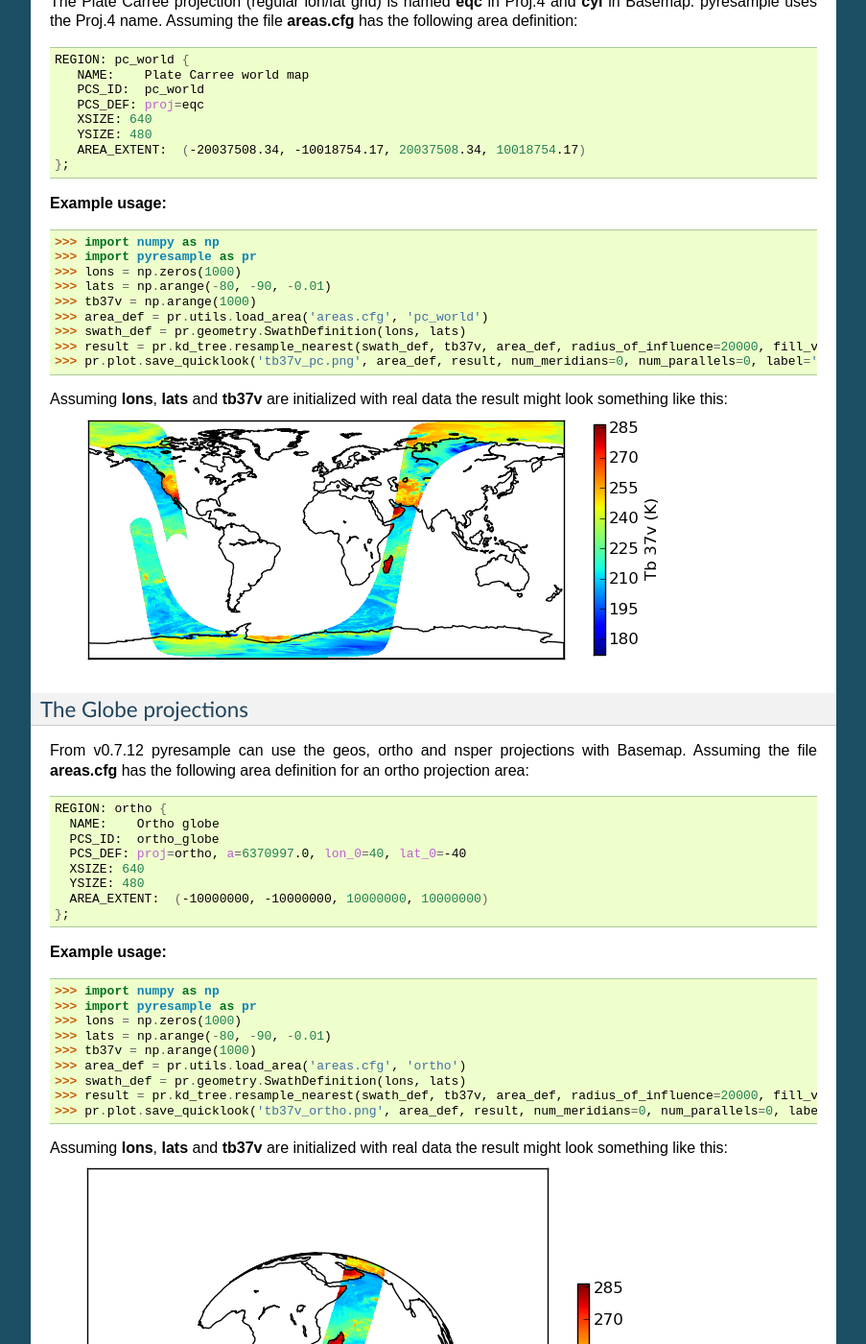
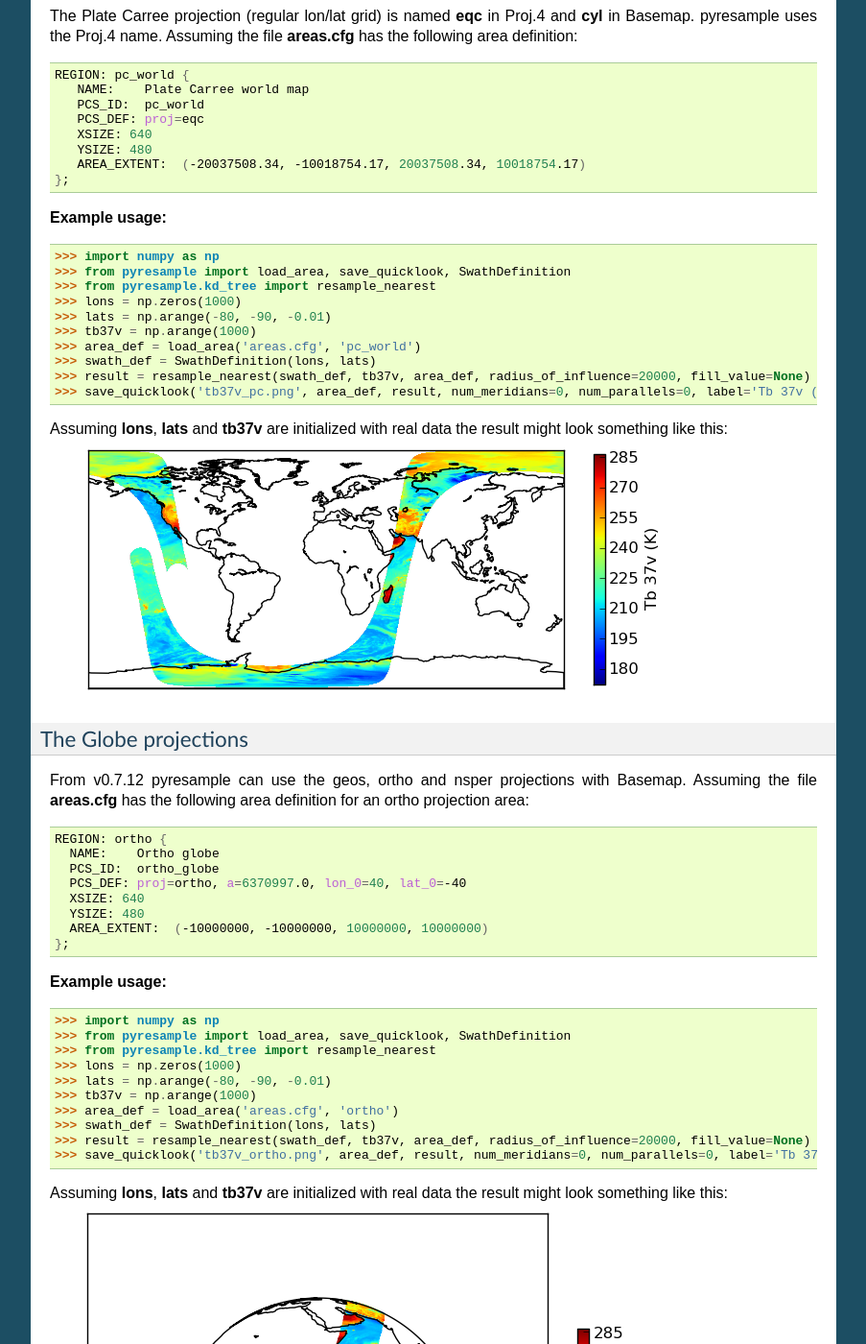
Before and after one commit to pytroll/pyresample, a Sphinx documentation site: the page built from docs/source/plot.rst, in a window 1280 px wide and 1400 px high, scrolled down 1127 px. Shown: the whole window at 96% size, without its empty margins (198-1101 px from the left). Built offline with Sphinx 7.4.7, drawn with Linux system fonts in a browser that asks for light colours; some of the changed text lies outside the part shown.

Commit message:
Revert import removal in init and add easy access imports
Includes attempt to remove circular dependency between utils and
geometry module.

```diff
--- a/docs/source/plot.rst
+++ b/docs/source/plot.rst
@@ -15,15 +15,16 @@ The function **plot.save_quicklook** saves the Basemap image directly to file.
 .. doctest::
 
  >>> import numpy as np
- >>> import pyresample as pr
+ >>> from pyresample import load_area, save_quicklook, SwathDefinition
+ >>> from pyresample.kd_tree import resample_nearest
  >>> lons = np.zeros(1000)
  >>> lats = np.arange(-80, -90, -0.01)
  >>> tb37v = np.arange(1000)
- >>> area_def = pr.utils.load_area('areas.cfg', 'ease_sh')
- >>> swath_def = pr.geometry.SwathDefinition(lons, lats)
- >>> result = pr.kd_tree.resample_nearest(swath_def, tb37v, area_def,
- ...                                      radius_of_influence=20000, fill_value=None)
- >>> pr.plot.save_quicklook('tb37v_quick.png', area_def, result, label='Tb 37v (K)')
+ >>> area_def = load_area('areas.cfg', 'ease_sh')
+ >>> swath_def = SwathDefinition(lons, lats)
+ >>> result = resample_nearest(swath_def, tb37v, area_def,
+ ...                           radius_of_influence=20000, fill_value=None)
+ >>> save_quicklook('tb37v_quick.png', area_def, result, label='Tb 37v (K)')
 
 Assuming **lons**, **lats** and **tb37v** are initialized with real data the result might look something like this:
   .. image:: _static/images/tb37v_quick.png
@@ -49,14 +50,15 @@ Assuming the file **areas.cfg** has the following area definition:
 **Example usage:**
 
  >>> import numpy as np
- >>> import pyresample as pr
+ >>> from pyresample import load_area, save_quicklook, SwathDefinition
+ >>> from pyresample.kd_tree import resample_nearest
  >>> lons = np.zeros(1000)
  >>> lats = np.arange(-80, -90, -0.01)
  >>> tb37v = np.arange(1000)
- >>> area_def = pr.utils.load_area('areas.cfg', 'pc_world')
- >>> swath_def = pr.geometry.SwathDefinition(lons, lats)
- >>> result = pr.kd_tree.resample_nearest(swath_def, tb37v, area_def, radius_of_influence=20000, fill_value=None)
- >>> pr.plot.save_quicklook('tb37v_pc.png', area_def, result, num_meridians=0, num_parallels=0, label='Tb 37v (K)')
+ >>> area_def = load_area('areas.cfg', 'pc_world')
+ >>> swath_def = SwathDefinition(lons, lats)
+ >>> result = resample_nearest(swath_def, tb37v, area_def, radius_of_influence=20000, fill_value=None)
+ >>> save_quicklook('tb37v_pc.png', area_def, result, num_meridians=0, num_parallels=0, label='Tb 37v (K)')
 
 Assuming **lons**, **lats** and **tb37v** are initialized with real data the result might look something like this:
   .. image:: _static/images/tb37v_pc.png
@@ -81,14 +83,15 @@ Assuming the file **areas.cfg** has the following area definition for an ortho p
 **Example usage:**
 
  >>> import numpy as np
- >>> import pyresample as pr
+ >>> from pyresample import load_area, save_quicklook, SwathDefinition
+ >>> from pyresample.kd_tree import resample_nearest
  >>> lons = np.zeros(1000)
  >>> lats = np.arange(-80, -90, -0.01)
  >>> tb37v = np.arange(1000)
- >>> area_def = pr.utils.load_area('areas.cfg', 'ortho')
- >>> swath_def = pr.geometry.SwathDefinition(lons, lats)
- >>> result = pr.kd_tree.resample_nearest(swath_def, tb37v, area_def, radius_of_influence=20000, fill_value=None)
- >>> pr.plot.save_quicklook('tb37v_ortho.png', area_def, result, num_meridians=0, num_parallels=0, label='Tb 37v (K)')
+ >>> area_def = load_area('areas.cfg', 'ortho')
+ >>> swath_def = SwathDefinition(lons, lats)
+ >>> result = resample_nearest(swath_def, tb37v, area_def, radius_of_influence=20000, fill_value=None)
+ >>> save_quicklook('tb37v_ortho.png', area_def, result, num_meridians=0, num_parallels=0, label='Tb 37v (K)')
 
 Assuming **lons**, **lats** and **tb37v** are initialized with real data the result might look something like this:
   .. image:: _static/images/tb37v_ortho.png
@@ -105,15 +108,16 @@ AreaDefintion using the **plot.area_def2basemap(area_def, **kwargs)** function.
 
  >>> import numpy as np
  >>> import matplotlib.pyplot as plt
- >>> import pyresample as pr
+ >>> from pyresample import load_area, save_quicklook, area_def2basemap, SwathDefinition
+ >>> from pyresample.kd_tree import resample_nearest
  >>> lons = np.zeros(1000)
  >>> lats = np.arange(-80, -90, -0.01)
  >>> tb37v = np.arange(1000)
- >>> area_def = pr.utils.load_area('areas.cfg', 'ease_sh')
- >>> swath_def = pr.geometry.SwathDefinition(lons, lats)
- >>> result = pr.kd_tree.resample_nearest(swath_def, tb37v, area_def,
- ...                                      radius_of_influence=20000, fill_value=None)
- >>> bmap = pr.plot.area_def2basemap(area_def)
+ >>> area_def = load_area('areas.cfg', 'ease_sh')
+ >>> swath_def = SwathDefinition(lons, lats)
+ >>> result = resample_nearest(swath_def, tb37v, area_def,
+ ...                           radius_of_influence=20000, fill_value=None)
+ >>> bmap = area_def2basemap(area_def)
  >>> bmng = bmap.bluemarble()
  >>> col = bmap.imshow(result, origin='upper')
  >>> plt.savefig('tb37v_bmng.png', bbox_inches='tight')
```
Also changed, not shown: pyresample/__init__.py (+14 -0 lines), 3 other files.
